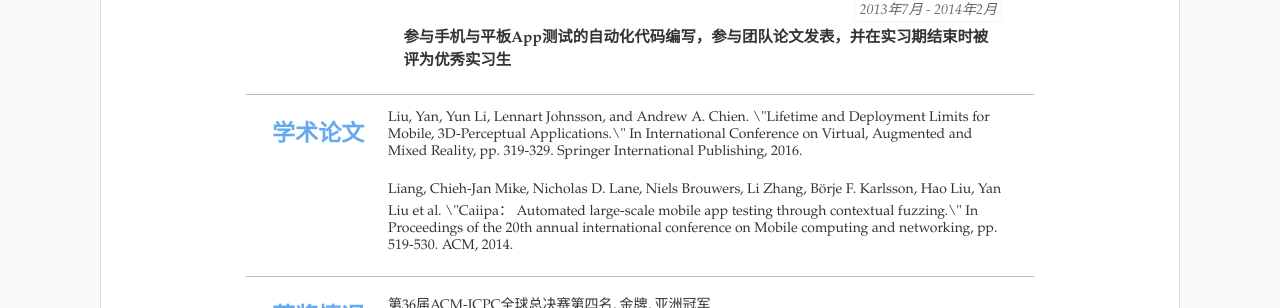
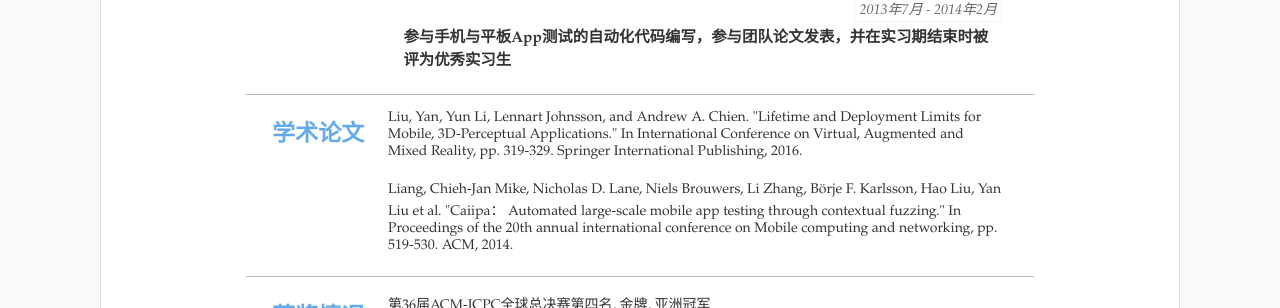
Before and after one commit to joey2005/CV, a Jekyll site: the page built from index.html, in a window 1280 px wide. Shown: the part 1162-1470 px from the top of the page. Built offline with Jekyll 4.4.1, drawn with Linux system fonts in a browser that asks for light colours.

Commit message:
Update resume.yml

```diff
--- a/_data/resume.yml
+++ b/_data/resume.yml
@@ -111,8 +111,8 @@ others: #其他列表显示
 - type: publications #ID可以为空
   name: '学术论文'
   content: #选择需要的格式
-  - Liu, Yan, Yun Li, Lennart Johnsson, and Andrew A. Chien. \"Lifetime and Deployment Limits for Mobile, 3D-Perceptual Applications.\" In International Conference on Virtual, Augmented and Mixed Reality, pp. 319-329. Springer International Publishing, 2016.
-  - Liang, Chieh-Jan Mike, Nicholas D. Lane, Niels Brouwers, Li Zhang, Börje F. Karlsson, Hao Liu, Yan Liu et al. \"Caiipa： Automated large-scale mobile app testing through contextual fuzzing.\" In Proceedings of the 20th annual international conference on Mobile computing and networking, pp. 519-530. ACM, 2014.
+  - Liu, Yan, Yun Li, Lennart Johnsson, and Andrew A. Chien. "Lifetime and Deployment Limits for Mobile, 3D-Perceptual Applications." In International Conference on Virtual, Augmented and Mixed Reality, pp. 319-329. Springer International Publishing, 2016.
+  - Liang, Chieh-Jan Mike, Nicholas D. Lane, Niels Brouwers, Li Zhang, Börje F. Karlsson, Hao Liu, Yan Liu et al. "Caiipa： Automated large-scale mobile app testing through contextual fuzzing." In Proceedings of the 20th annual international conference on Mobile computing and networking, pp. 519-530. ACM, 2014.
   #- 单行文字
   #- title: "加粗:"
   #  text: "列表项二"
```
